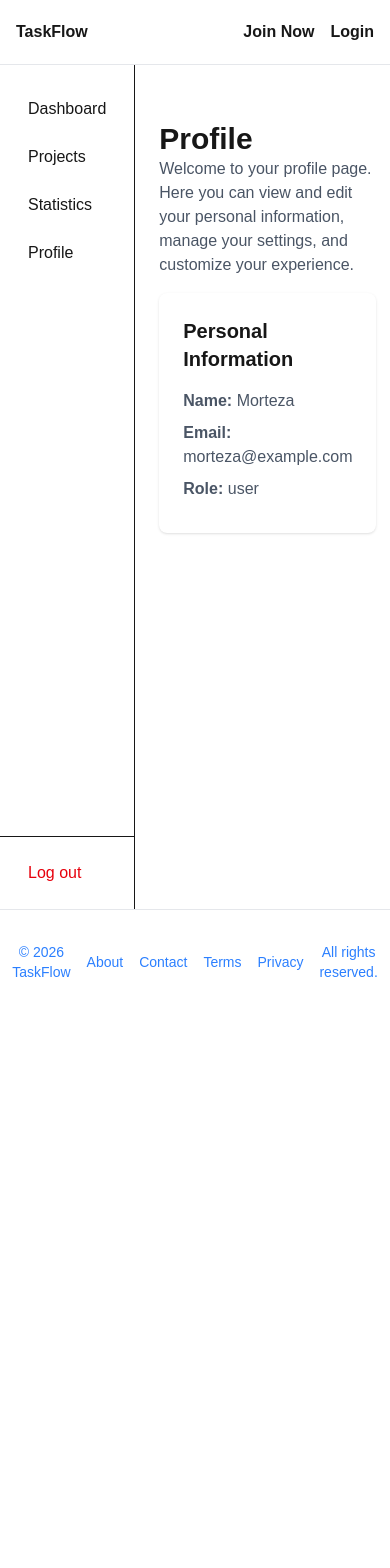
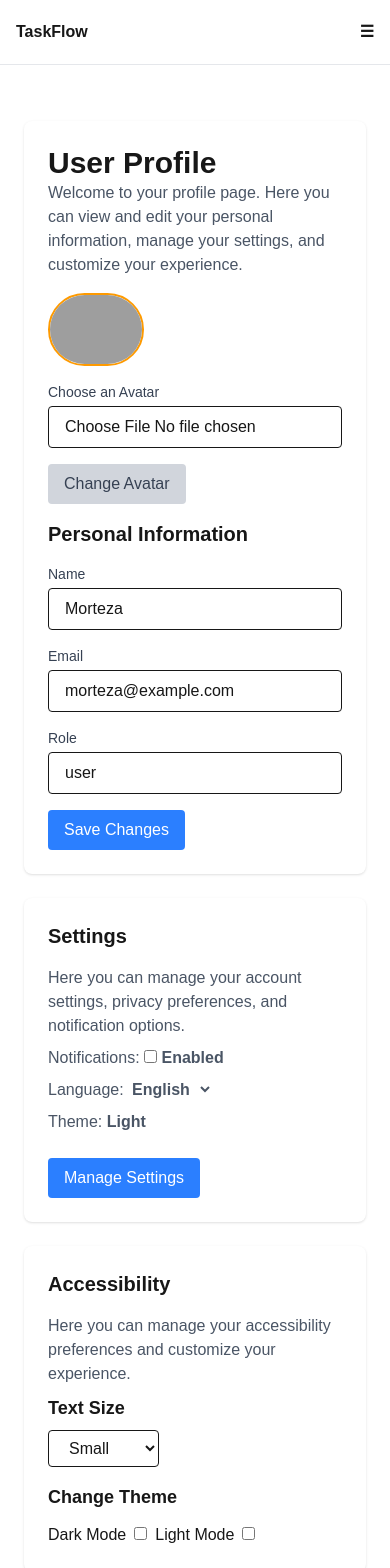
Before and after one commit to Mortezaahm/Labb3-project-management-dashboard, a Next.js app in the folder my-app/: page /profile in a window 390 px wide. Shown: the top 1568 px of the page. Before the commit the page ends 1014 px from the top, so only its background shows below. Built offline with nearby package versions, Linux system fonts and the light colour scheme; grey boxes are pictures that could not be loaded.

Commit message:
Implement profile management UI with responsive accessibility features

```diff
--- a/my-app/app/(private)/profile/page.tsx
+++ b/my-app/app/(private)/profile/page.tsx
@@ -1,20 +1,25 @@
-import {mockUser} from "@/data/mockUser";
+// import {mockUser} from "@/data/mockUser";
 import ProfileHeader from "@/components/profile/ProfileHeader";
-// import AvatarSection from "@/components/profile/AvatarSection";
-// import SettingsSection from "@/components/profile/SettingsSection";
+import AvatarSection from "@/components/profile/AvatarSection";
+import UserInfoForm from "@/components/profile/UserInfoForm";
+import SettingsSection from "@/components/profile/SettingsSection";
+import AccessibilitySection from "@/components/profile/AccessibilitySection";
+
 
 
 export default function ProfilePage() {
   return (
-    <div className="container mx-auto py-8">
-      <ProfileHeader />
-      <p className="text-gray-600 mb-4">Welcome to your profile page. Here you can view and edit your personal information, manage your settings, and customize your experience.
-      </p>
-      <div className="bg-white shadow rounded-lg p-6">
-        <h2 className="text-xl font-semibold mb-4">Personal Information</h2>
-        <p className="text-gray-600 mb-2"><strong>Name:</strong> {mockUser.name}</p>
-        <p className="text-gray-600 mb-2"><strong>Email:</strong> {mockUser.email}</p>
-        <p className="text-gray-600 mb-2"><strong>Role:</strong> {mockUser.role}</p>
+    <div className="container py-8">
+      <div className="bg-white shadow rounded-lg p-6 mb-6">
+        <ProfileHeader />
+        <AvatarSection />
+        <UserInfoForm />
+      </div>
+      <div className="bg-white shadow rounded-lg p-6 mb-6">
+        <SettingsSection />
+      </div>
+      <div className="bg-white shadow rounded-lg p-6 mb-6">
+        <AccessibilitySection />
       </div>
     </div>
   );
--- a/my-app/components/layout/Sidebar.tsx
+++ b/my-app/components/layout/Sidebar.tsx
@@ -1,10 +1,4 @@
-/* Dashboard
-Projects
-Statistics
-Profile
-Logout
-*/
- import Link from "next/link"
+import Link from "next/link"
 
  const navItems = [
     {label: "Dashboard", href: "/dashboard"},
@@ -15,7 +9,7 @@ Logout
 
  export default function Sidebar() {
   return (
-    <aside className="w-60 h-screen sticky top-0 flex flex-col border-r">
+    <aside className="w-60 min-h-full border-r hidden md:block">
       <nav className="flex-1 px-4 py-6 space-y-2">
         {navItems.map((item) => (
           <Link
@@ -29,6 +23,7 @@ Logout
       </nav>
 
       {/* Logout */}
+      {/* TODO: Replace with real logout functionality */}
       <div className="p-4 border-t">
         <Link href="/" className="block w-full text-left px-3 py-2 rounded hover:bg-red-100 text-red-600 transition">
             Log out
--- a/my-app/components/layout/footer.tsx
+++ b/my-app/components/layout/footer.tsx
@@ -1,7 +1,7 @@
 export default function Footer() {
   return (
     <footer className="border-t border-gray-200 py-8 px-4 text-center text-sm text-gray-500">
-      <div className="container mx-auto flex gap-4 items-center justify-center">
+      <div className="container mx-auto flex gap-4 items-center justify-center md:flex-row flex-col">
         <span className="text-blue-500 hover:text-blue-900">&copy; 2026 TaskFlow</span>
         <a className="text-blue-500 hover:text-blue-900" href="#">About</a>
         <a className="text-blue-500 hover:text-blue-900" href="#">Contact</a>
--- a/my-app/components/layout/navbar.tsx
+++ b/my-app/components/layout/navbar.tsx
@@ -7,10 +7,13 @@ export default function Navbar() {
         <Link href="/">
         TaskFlow
         </Link>
-        <div className="flex items-center gap-4">
+        <div className="hidden items-center gap-4 md:flex">
           <Link href="/register">Join Now</Link>
           <Link href="/login">Login</Link>
         </div>
+        <button className="md:hidden">
+          ☰
+        </button>
       </div>
     </nav>
   )
--- a/my-app/components/profile/AccessibilitySection.tsx
+++ b/my-app/components/profile/AccessibilitySection.tsx
@@ -1,13 +1,33 @@
-/*
-Accessibility
+"use client";
+export default function AccessibilitySection() {
+    return (
+        <>
+        <h2 className="text-xl font-semibold mb-4">Accessibility</h2>
+        <p className="text-gray-600 mb-2">Here you can manage your accessibility preferences and customize your experience.</p>
+        <h4 className="text-lg font-semibold mb-2">Text Size</h4>
+        <select className="border rounded py-2 px-4 mb-4">
+          <option value="small">Small</option>
+          <option value="medium">Medium</option>
+            <option value="large">Large</option>
+        </select>
+        <h4 className="text-lg font-semibold mb-2">Change Theme</h4>
+        <label htmlFor="darkMode" className="form-label">
+            Dark Mode
+        </label>
+        <input
+            id="darkMode"
+            type="checkbox"
+            className="m-2"
+            />
+        <label htmlFor="lightMode" className="form-label">
+            Light Mode
+        </label>
+        <input
+            id="lightMode"
+            type="checkbox"
+            className="m-2"
+            />
+        </>
 
-Text Size
-
-○ Small
-○ Medium
-○ Large
-
-Dark Mode
-
-[ Toggle ]
- */
+    )
+}
--- a/my-app/components/profile/AvatarSection.tsx
+++ b/my-app/components/profile/AvatarSection.tsx
@@ -1,7 +1,14 @@
-/*
-Avatar
+"use client";
+import { mockUser } from "@/data/mockUser";
+import Image from "next/image";
 
-[Image]
-
-[Change Avatar]
-*/
+export default function AvatarSection() {
+    return (
+        <>
+        <Image src={mockUser.avatar} alt={`${mockUser.name} avatar`} width={96} height={96} className="border-2 border-amber-500 rounded-full mb-4" />
+            <label htmlFor="avatar-upload" className="block text-sm font-medium text-gray-700 mb-1">Choose an Avatar</label>
+            <input id="avatar-upload" type="file" className="w-full border rounded py-2 px-4 mr-2 mb-4" />
+            <button className="mb-4 px-4 py-2 bg-gray-300 text-gray-700 rounded hover:bg-gray-400">Change Avatar</button>
+        </>
+    )
+}
--- a/my-app/components/profile/ProfileHeader.tsx
+++ b/my-app/components/profile/ProfileHeader.tsx
@@ -1,9 +1,9 @@
 export default function ProfileHeader() {
   return (
     <div>
-      <h1 className="text-3xl font-bold">
-        Profile
-      </h1>
+      <h1 className="text-3xl font-bold">User Profile</h1>
+      <p className="text-gray-600 mb-4">Welcome to your profile page. Here you can view and edit your personal information, manage your settings, and customize your experience.
+      </p>
     </div>
   );
 }
--- a/my-app/components/profile/SettingsSection.tsx
+++ b/my-app/components/profile/SettingsSection.tsx
@@ -7,3 +7,22 @@ Language
 
 Theme
 */
+export default function SettingsSection() {
+    return (
+        <>
+        <h2 className="text-xl font-semibold mb-4">Settings</h2>
+        <p className="text-gray-600 mb-2">Here you can manage your account settings, privacy preferences, and notification options.</p>
+        <p className="text-gray-600 mb-2">Notifications: <span className="font-semibold"><input type="checkbox" /> Enabled</span></p>
+        <p className="text-gray-600 mb-2">Language: <span className="font-semibold">
+            <select>
+                <option>English</option>
+                <option>Swedish</option>
+            </select></span>
+        </p>
+        <p className="text-gray-600 mb-2">Theme: <span className="font-semibold">Light</span></p>
+        <button className="mt-4 px-4 py-2 bg-blue-500 text-white rounded hover:bg-blue-600">
+          Manage Settings
+        </button>
+        </>
+    )
+}
--- a/my-app/components/profile/UserInfoForm.tsx
+++ b/my-app/components/profile/UserInfoForm.tsx
@@ -16,4 +16,26 @@ Role
 [ User ]
 
 [ Save ]
+ div className="bg-white flex flex-col shadow rounded-lg p-6 mb-6"
 */
+
+import { mockUser } from "@/data/mockUser";
+
+export default function UserInfoForm() {
+    return (
+        <>
+        <h2 className="text-xl font-semibold mb-4">Personal Information</h2>
+        <label htmlFor="name" className="block text-sm font-medium text-gray-700 mb-1">
+            Name
+        </label>
+        <input id="name" className="w-full border rounded py-2 px-4 mr-2 mb-4" defaultValue={mockUser.name} />
+        <label htmlFor="email" className="block text-sm font-medium text-gray-700 mb-1">Email</label>
+        <input id="email" className="w-full border rounded py-2 px-4 mr-2 mb-4" defaultValue={mockUser.email} />
+        <label htmlFor="role" className="block text-sm font-medium text-gray-700 mb-1">Role</label>
+        <input id="role" className="w-full border rounded py-2 px-4 mr-2 mb-4" defaultValue={mockUser.role} readOnly />
+        <button className="px-4 py-2 bg-blue-500 text-white rounded hover:bg-blue-600">
+          Save Changes
+        </button>
+        </>
+    )
+}
--- a/my-app/data/mockUser.ts
+++ b/my-app/data/mockUser.ts
@@ -1,7 +1,9 @@
 // in future this will changed to API data
 export const mockUser = {
+  id: "1",
   name: "Morteza",
   email: "morteza@example.com",
   avatar: "/avatar.png",
   role: "user",
+  createdAt: new Date().toISOString(),
 };
```
